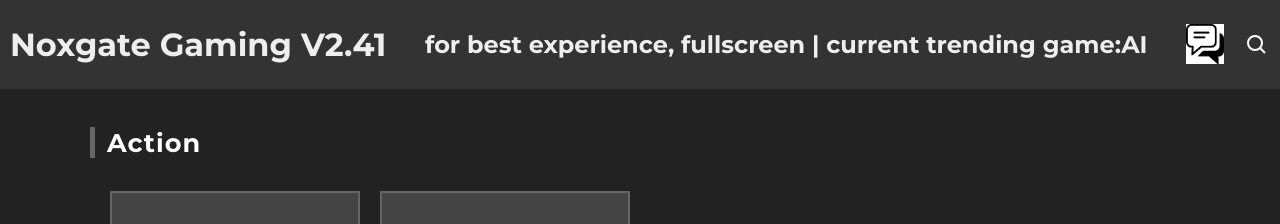
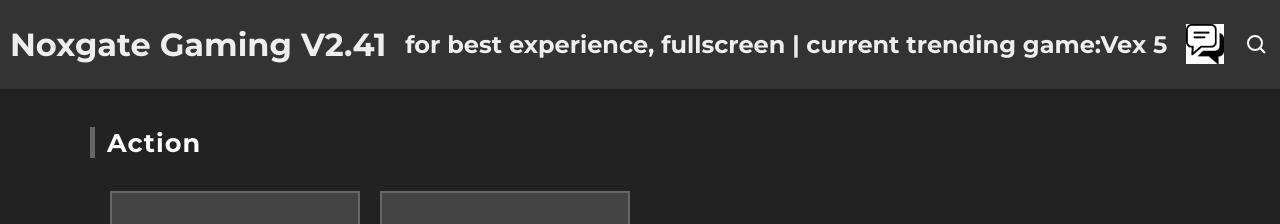
Before and after one commit to noxgate0fficial/noxgate0fficial.github.io, a Jekyll site: the page index.html, which Jekyll copies as it is, in a window 1280 px wide. Shown: the top 224 px of the page. Built offline with Jekyll 4.4.1, drawn with Linux system fonts in a browser that asks for light colours.

Commit message:
Update index.html

```diff
--- a/index.html
+++ b/index.html
@@ -84,7 +84,7 @@
   <header>
     <div class="header-bar">
       <h1 class="header-title">Noxgate Gaming V2.41</h1>
-      <h2>for best experience, fullscreen  |  current trending game:AI</h2>
+      <h2>for best experience, fullscreen  |  current trending game:Vex 5</h2>
       <div class="search-icon-container">
         <a href="chat.html">
           <img src="images (2).png" alt="Chat" class="clickable-img">
```
